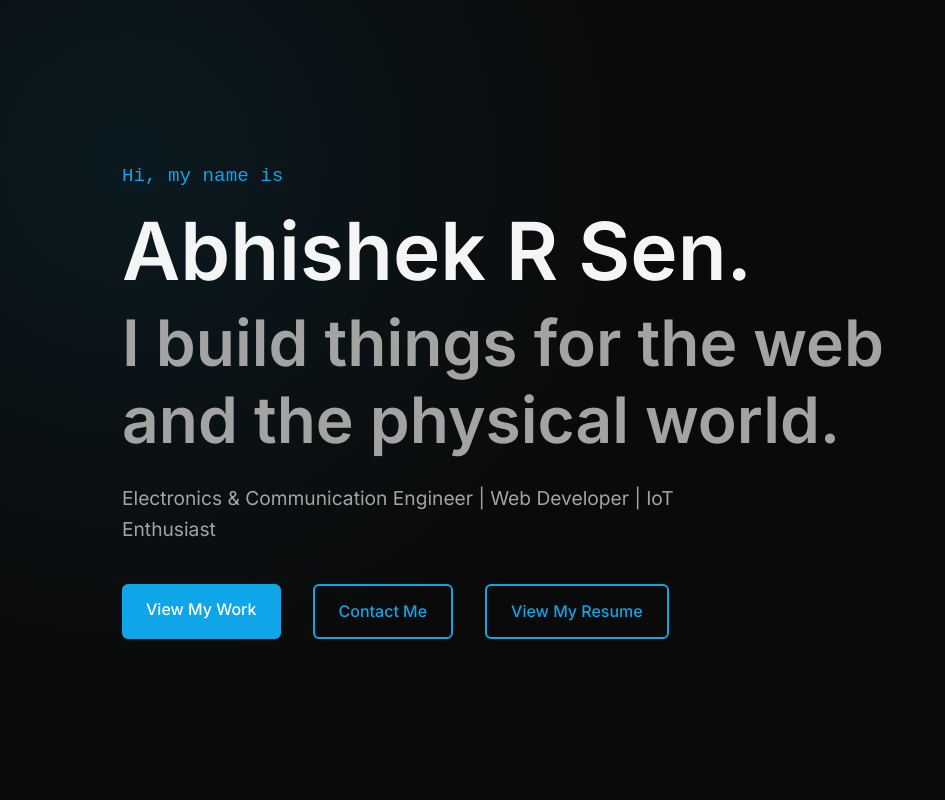
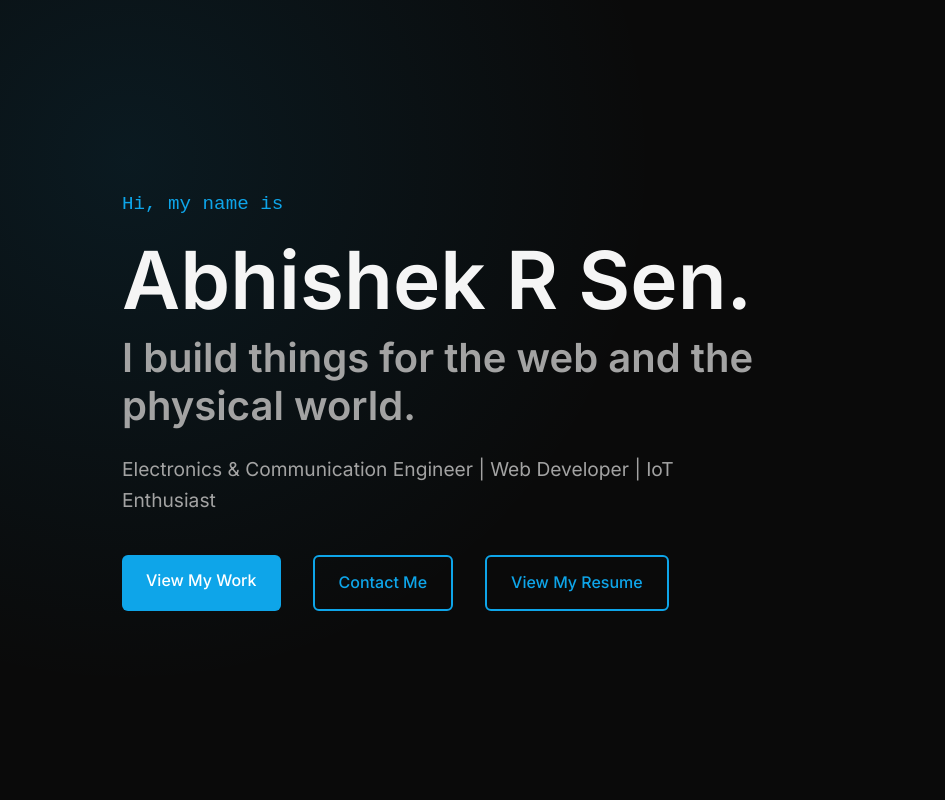
Before and after one commit to abhishekrsen/Abhishek-R-Sen-Portfolio, a React (Vite) app in the folder client/: page / in a window 1280 px wide. Shown: the top 800 px of the page, without its empty margins (0-945 px from the left). Built offline with nearby package versions, Linux system fonts and the light colour scheme.

Commit message:
Reduce font size of hero title

```diff
--- a/client/src/components/Hero.css
+++ b/client/src/components/Hero.css
@@ -28,7 +28,7 @@
 }
 
 .hero-title {
-  font-size: clamp(2rem, 6vw, 4rem);
+  font-size: clamp(1.5rem, 4vw, 2.5rem);
   color: var(--text-muted);
   line-height: 1.2;
   margin-bottom: 1.5rem;
```
